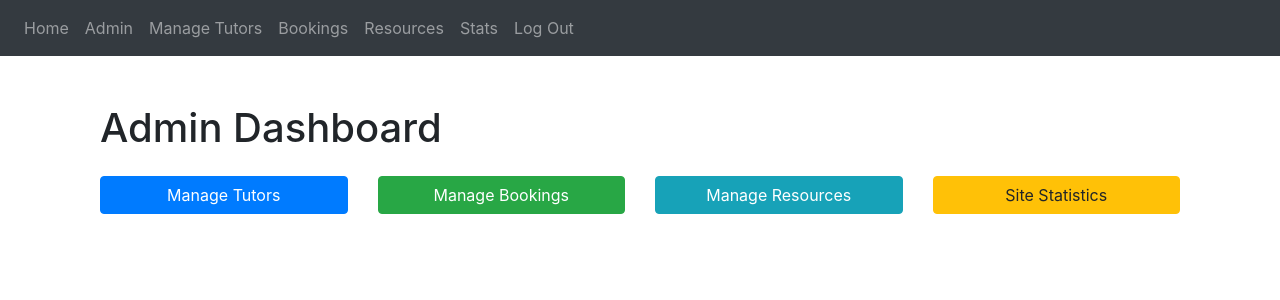
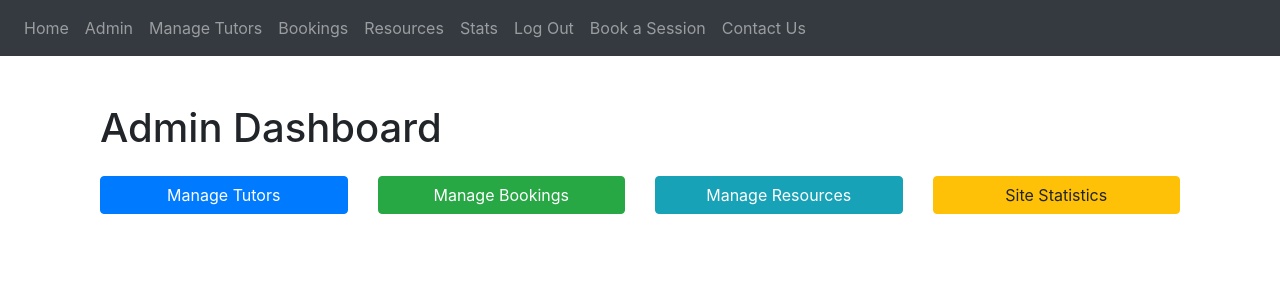
Before and after one commit to Maddy400/PETR2140, a Flask app: page /admin in a window 1280 px wide. Shown: the top 300 px of the page. Run offline with Flask 3, Linux system fonts and the light colour scheme; a user stored in the database is signed in; tables that the repository leaves empty hold one stand-in row (values such as "Sample post"); some libraries are stand-ins or nearby versions.

Commit message:
add booking and contact button for users

```diff
--- a/Website/templates/base.html
+++ b/Website/templates/base.html
@@ -30,6 +30,9 @@
                 {% endif %}
 
                 <a class="nav-item nav-link" href="{{ url_for('auth.logout') }}">Log Out</a>
+                <a class="nav-item nav-link" href="{{ url_for('views.bookings') }}">Book a Session</a>
+                <a class="nav-item nav-link" href="{{ url_for('views.contact') }}">Contact Us</a>
+
             {% else %}
                 <a class="nav-item nav-link" href="{{ url_for('auth.login') }}">Login</a>
                 <a class="nav-item nav-link" href="{{ url_for('auth.sign_up') }}">Sign Up</a>
```
Also changed, not shown: instance/academic_wizard.db.
